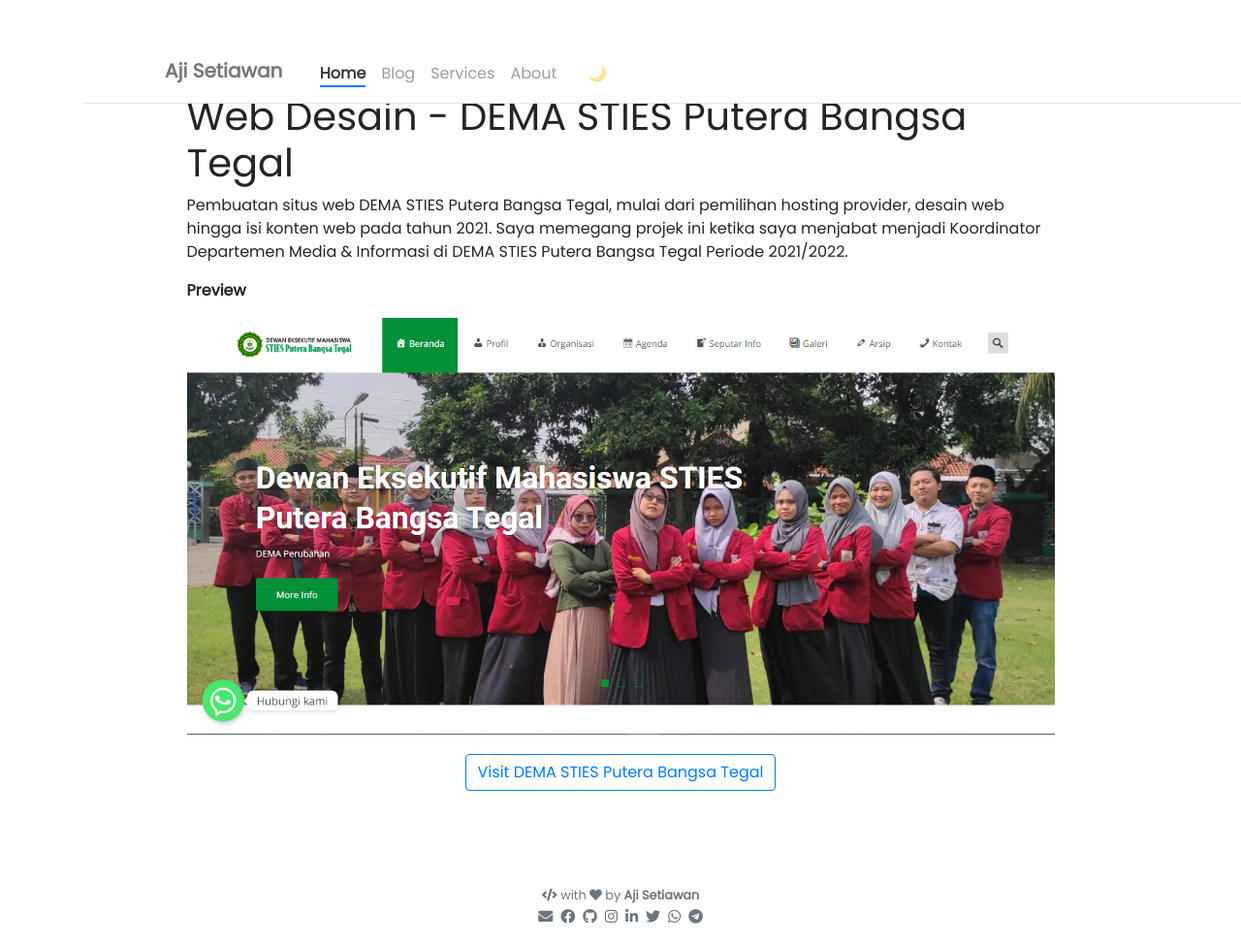
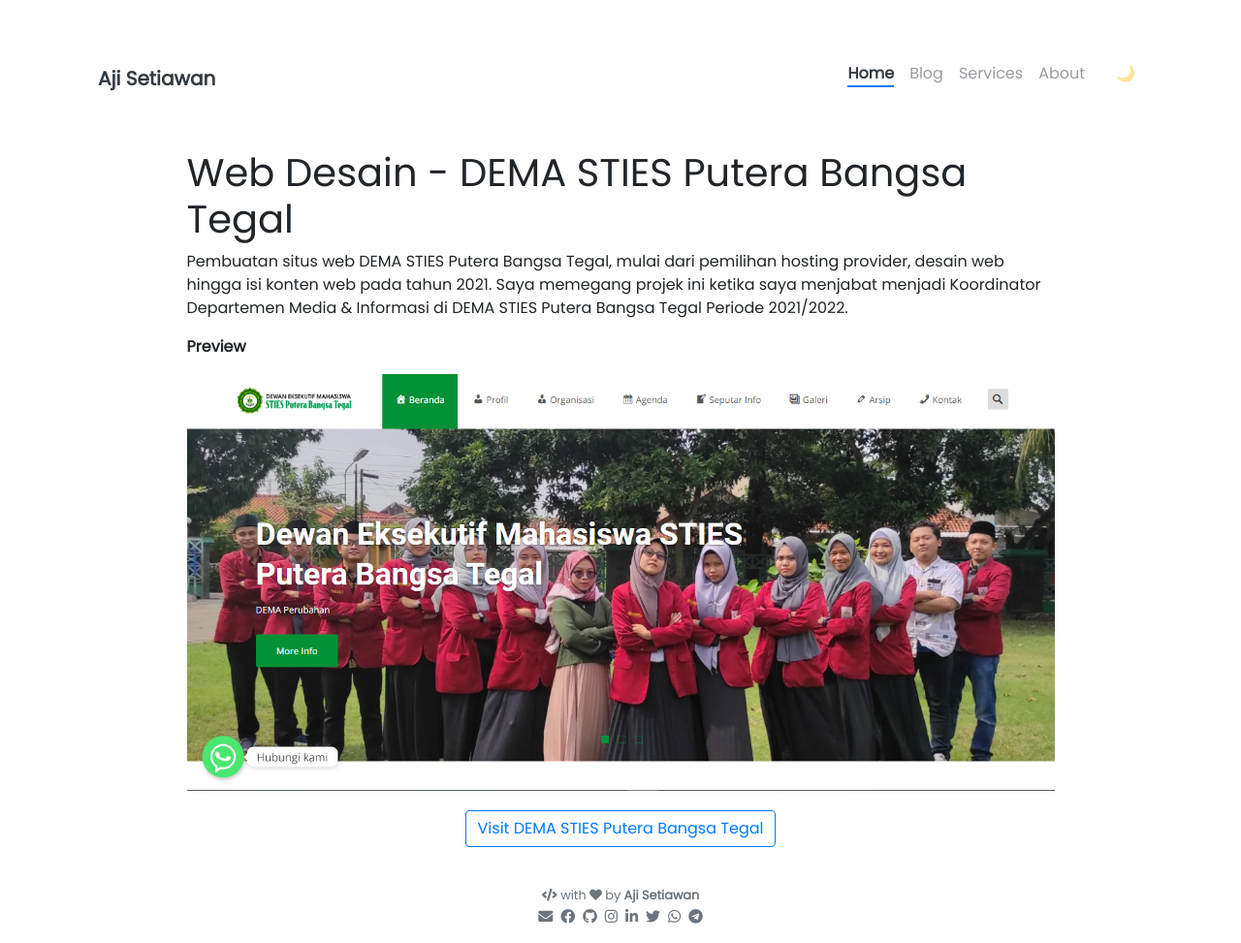
Before and after one commit to ajisetiawan716/ajisetiawan716.github.io, a Jekyll site: the page built from _projects/Web Desain DEMA STIES Putera Bangsa Tegal.md, in a window 1280 px wide and 973 px high. Shown: the whole window at 97% size. Built offline with Jekyll 4.4.1, drawn with Linux system fonts in a browser that asks for light colours; nearby versions of some CDN libraries.

Commit message:
Update default.html

```diff
--- a/_layouts/default.html
+++ b/_layouts/default.html
@@ -13,7 +13,7 @@
 <body class="h-100 d-flex flex-column">
 
   <main class="flex-shrink-0 container mt-5">
-    {% include navigation.html %}
+    {% include navbar.html %}
     {{ content }}
   </main>
 
```
